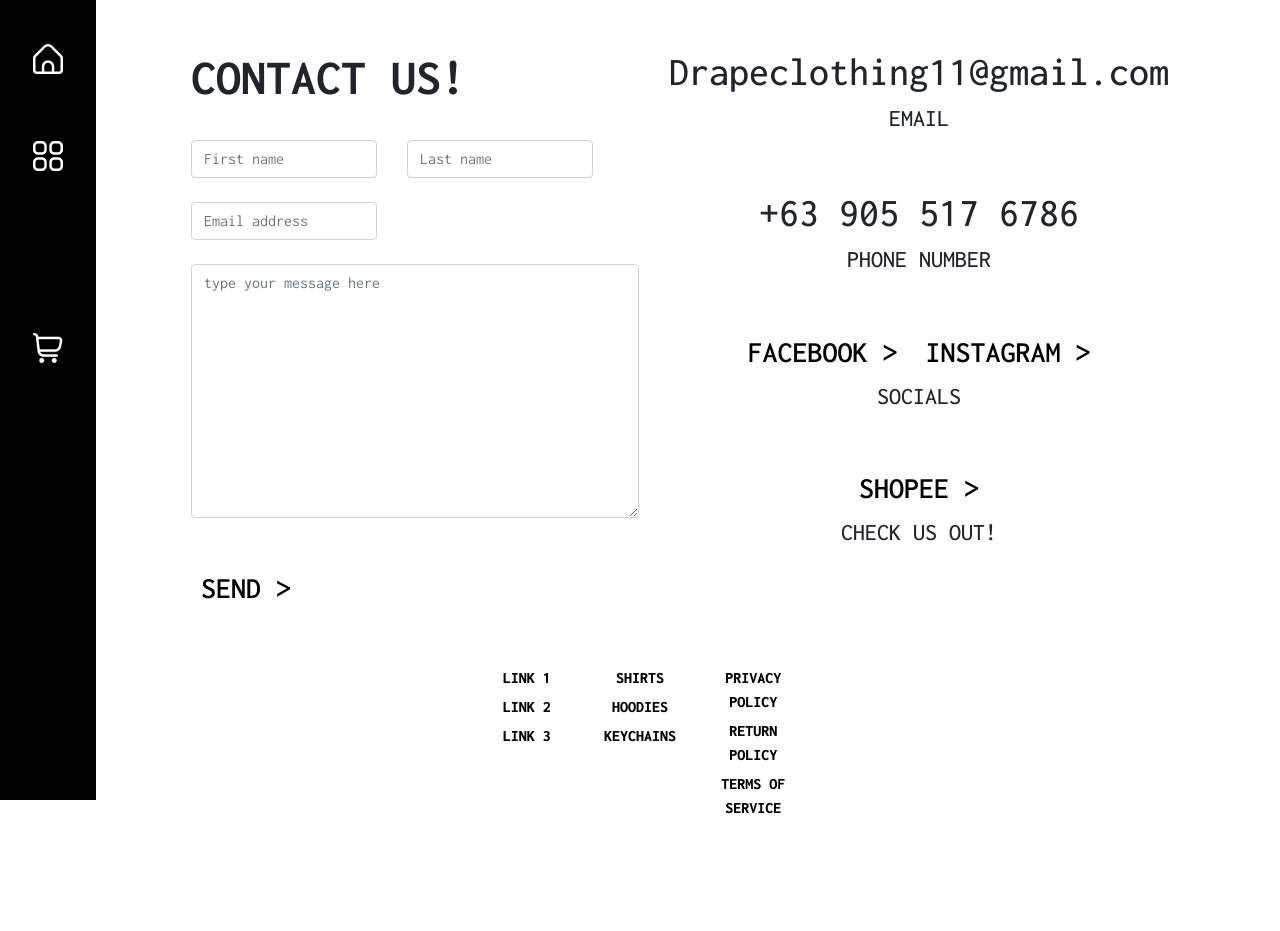
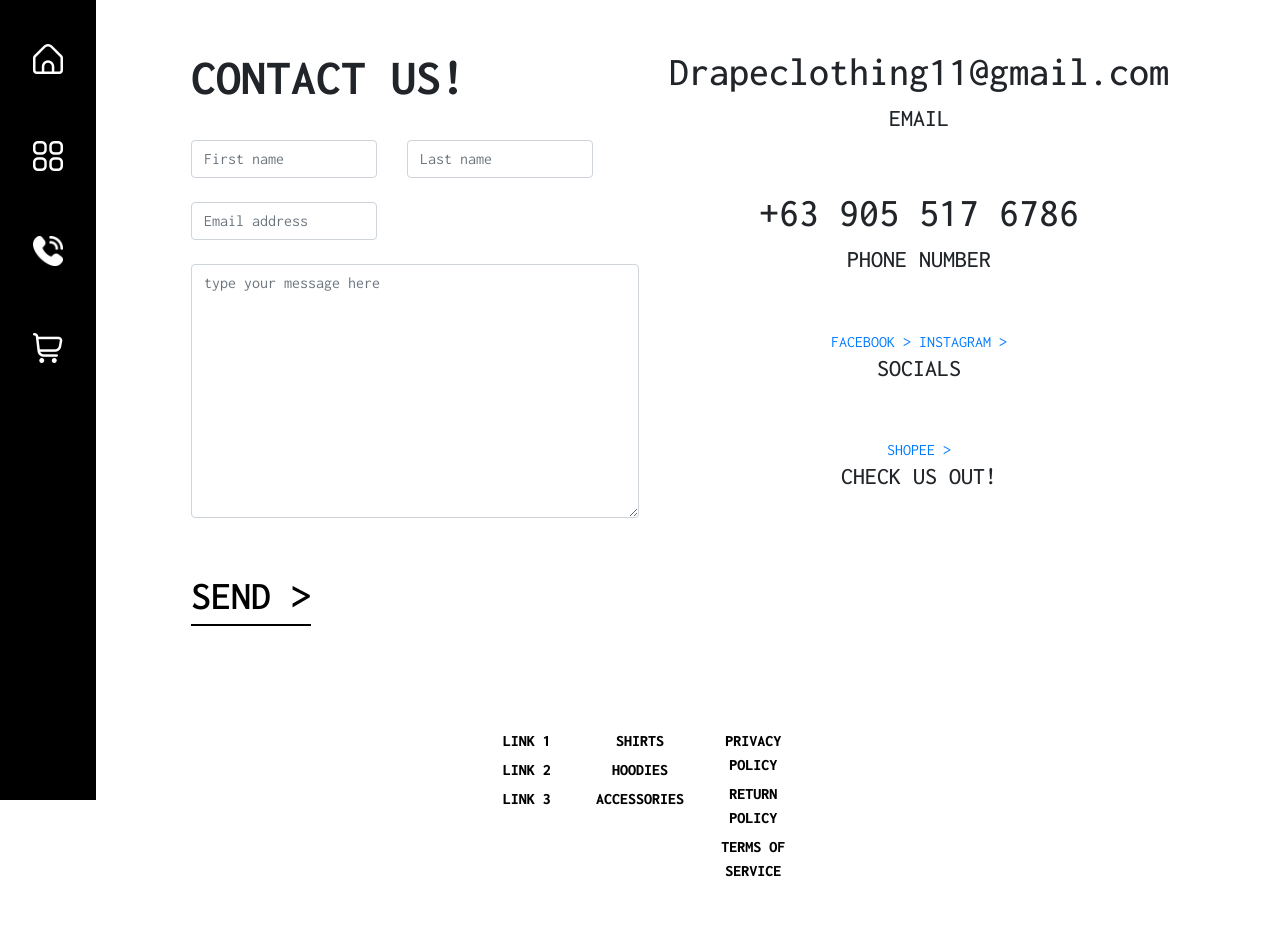
Before and after one commit to rjventu/drape-website, a PHP site: page /contacts.html in a window 1280 px wide. Before the commit the page ends 814 px from the top, so only its background shows below. Run offline with PHP 8.4, Linux system fonts and the light colour scheme; some libraries are stand-ins or nearby versions.

Commit message:
Contacts small fixes
+ fixed black active contacts sidebar icon
+ links
+ changed SEND button to .btn-black

```diff
--- a/contacts.html
+++ b/contacts.html
@@ -103,7 +103,7 @@
                 </div>
                 <br><br>
                 <div class="send-link">
-                    <a href="#" class="btn-send">SEND ></a>
+                    <a href="#" class="btn-black">SEND ></a>
                 </div>
               </form>
 
@@ -155,11 +155,11 @@
                 </ul>
             </div>
             <div class="footer-item">
-                <ul>
-                    <li><a href="#">SHIRTS</a></li>
-                    <li><a href="#">HOODIES</a></li>
-                    <li><a href="#">KEYCHAINS</a></li>
-                </ul>
+              <ul>
+                <li><a href="shop-category-shirts.html">SHIRTS</a></li>
+                <li><a href="shop-category-hoodies.html">HOODIES</a></li>
+                <li><a href="shop-category-acc.html">ACCESSORIES</a></li>
+            </ul>
             </div>
             <div class="footer-item">
                 <ul>
--- a/styles/main.css
+++ b/styles/main.css
@@ -443,17 +443,6 @@ main {
 .contacts h2 {
     font-size: 50px;
 }
-.contacts .btn-send {
-    font-size: 30px;
-    font-weight: 600;
-    display: inline-block;
-    color: black;
-    text-decoration: none;
-    position: relative;
-    z-index: 1;
-    overflow: hidden;
-    margin: 0 10px;
-}
 .contacts .social-links{
     text-align: center;
 }
@@ -466,33 +455,27 @@ main {
     margin-bottom: 2rem;
     margin-inline: 30rem;
 }
-
 .footer-links {
     display: grid;
     grid-template-columns: repeat(3, 1fr);
     gap: 20px;
 }
-
 .footer-item {
     text-align: center;
 }
-
 .footer-item ul {
     list-style-type: none;
     padding: 0;
 }
-
 .footer-item ul li {
     margin-bottom: 5px;
 }
-
 .footer-item a {
     color: black;
     font-weight: 800;
     text-decoration: none;
     transition: color 0.3s ease;
 }
-
 .footer-item a:hover {
     color: #ccc;
 }
```
Also changed, not shown: active icon/phone-call.png.
